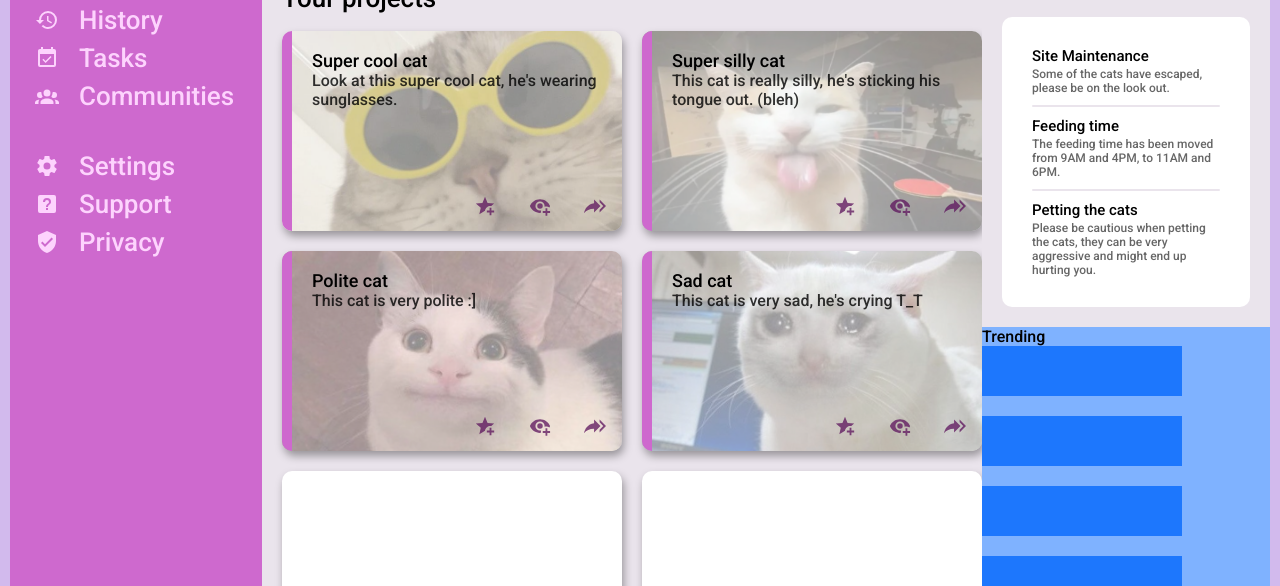
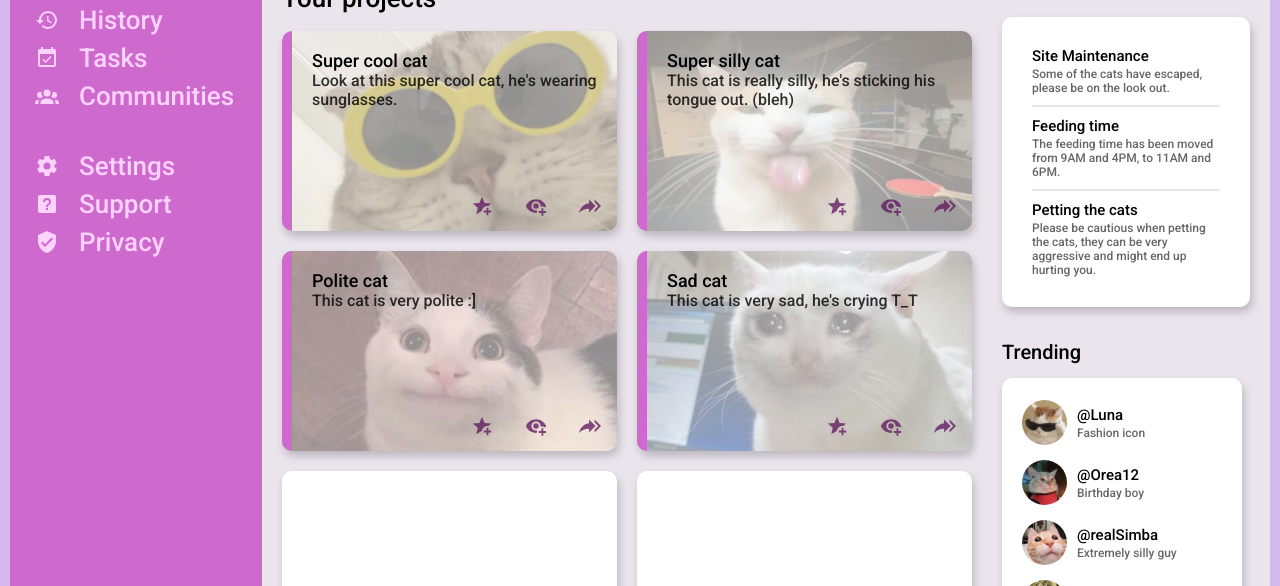
Before and after one commit to nordin05/6-admin-dashboard, a plain HTML site: page index.html in a window 1280 px wide. Shown: the part 214-800 px from the top of the page. Drawn offline with Linux system fonts and the light colour scheme.

Commit message:
Styled trending section

```diff
--- a/index.html
+++ b/index.html
@@ -174,12 +174,44 @@
         </div>
 
         <div class="trending">
-            <p>Trending</p>
+            <h1>Trending</h1>
             <div class="trending-items">
-                <div></div>
-                <div></div>
-                <div></div>
-                <div></div>
+                <div class="item">
+                    <div class="profile-img">
+                        <img src="icons/trending/tumblr_e94f30d90d00cb32a34c74190771e3ea_b48d1e46_540.jpg" alt="Avatar">
+                    </div>
+                    <div class="text">
+                        <h2>@Luna</h2>
+                        <p class="subtext">Fashion icon</p>
+                    </div>
+                </div>
+                <div class="item">
+                    <div class="profile-img">
+                        <img src="icons/trending/cat-birthday.webp" alt="Avatar">
+                    </div>
+                    <div class="text">
+                        <h2>@Orea12</h2>
+                        <p class="subtext">Birthday boy</p>
+                    </div>
+                </div>
+                <div class="item">
+                    <div class="profile-img">
+                        <img src="icons/trending/q1tfsizmmf961.webp" alt="Avatar">
+                    </div>
+                    <div class="text">
+                        <h2>@realSimba</h2>
+                        <p class="subtext">Extremely silly guy</p>
+                    </div>
+                </div>
+                <div class="item">
+                    <div class="profile-img">
+                        <img src="icons/trending/Sad_Gaming_Cat.jpg" alt="Avatar">
+                    </div>
+                    <div class="text">
+                        <h2>@_biscuits</h2>
+                        <p class="subtext">Pro gamer</p>
+                    </div>
+                </div>
             </div>
         </div>
     </div>
--- a/style.css
+++ b/style.css
@@ -31,6 +31,10 @@ h2 {
     font-size: 18px;
     font-weight: 400;
     margin: 0;
+}
+
+.project-items .item, .announcements-items, .trending-items {
+    box-shadow: 2px 5px 8px rgba(0, 0, 0, 0.20);
 }
 
 /*==============================================================*/
@@ -238,7 +242,7 @@ h2 {
     display: flex;
     flex-direction: column;
     padding: 20px;
-    padding-right: 0px;
+    padding-right: 10px;
 }
 
 .project-items {
@@ -257,7 +261,6 @@ h2 {
     border-radius: 10px;
     overflow: hidden;
     background-color: var(--header-bg-color);
-    box-shadow: 2px 5px 8px rgba(0, 0, 0, 0.35);
 }
 
 .project-items .left-color {
@@ -360,7 +363,7 @@ h2 {
 /*========================= TRENDING ===============================*/
 
 .trending {
-    background-color: rgb(127, 178, 255);
+    background-color: var(--projects-bg-color);
 
     grid-column: 3 / 4;
     grid-row: 3 / 4;
@@ -368,17 +371,73 @@ h2 {
     display: flex;
     flex-direction: column;
     align-items: flex-start;
+
+    padding: 20px;
+    padding-top: 0px;
 }
+
+.trending h1 {
+    font-size: 20px;
+}
+
+.trending h2 {
+    font-size: 15px;
+}
+
 
 .trending-items {
     display: flex;
     flex-direction: column;
     align-items: center;
-    gap: 20px;
+
+    background-color: var(--header-bg-color);
+    border-radius: 10px;
+    padding: 20px;
+    gap: 10px;
 }
 
-.trending-items div {
+.trending-items .item {
     width: 200px;
     height: 50px;
-    background-color: rgb(29, 119, 253);
+    display: flex;
+    justify-content: flex-start;
+    align-items: center;
+    gap: 10px;
 }
+
+.trending-items .item p {
+    font-size: 12px;
+    color: rgba(0, 0, 0, 0.6);
+    padding-top: 2px;
+}
+
+.item .profile-img {
+    height: 45px;
+    width: 45px;
+    border-radius: 50%;
+    overflow: hidden;
+}
+
+.item:first-child .profile-img img {
+    height: 55px;
+    width: auto;
+    translate: -5px -5px;
+}
+
+.item:nth-child(2) .profile-img img {
+    height: 100px;
+    width: auto;
+    translate: 0px -20px;
+}
+
+.item:nth-child(3) .profile-img img {
+    height: 55px;
+    width: auto;
+    translate: -5px -10px;
+}
+
+.item:nth-child(4) .profile-img img {
+    height: 55px;
+    width: auto;
+    translate: -14px 0px;
+}
```
